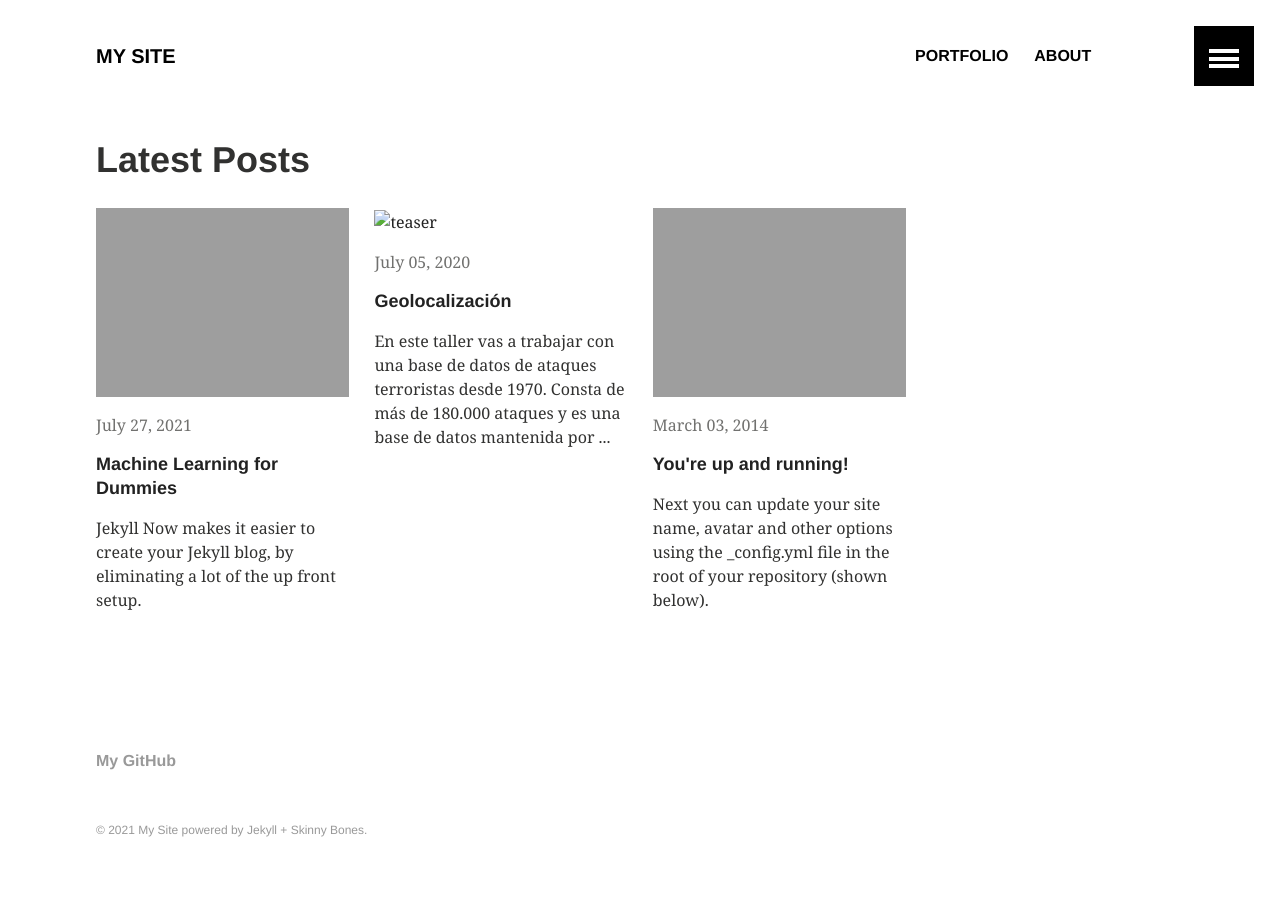
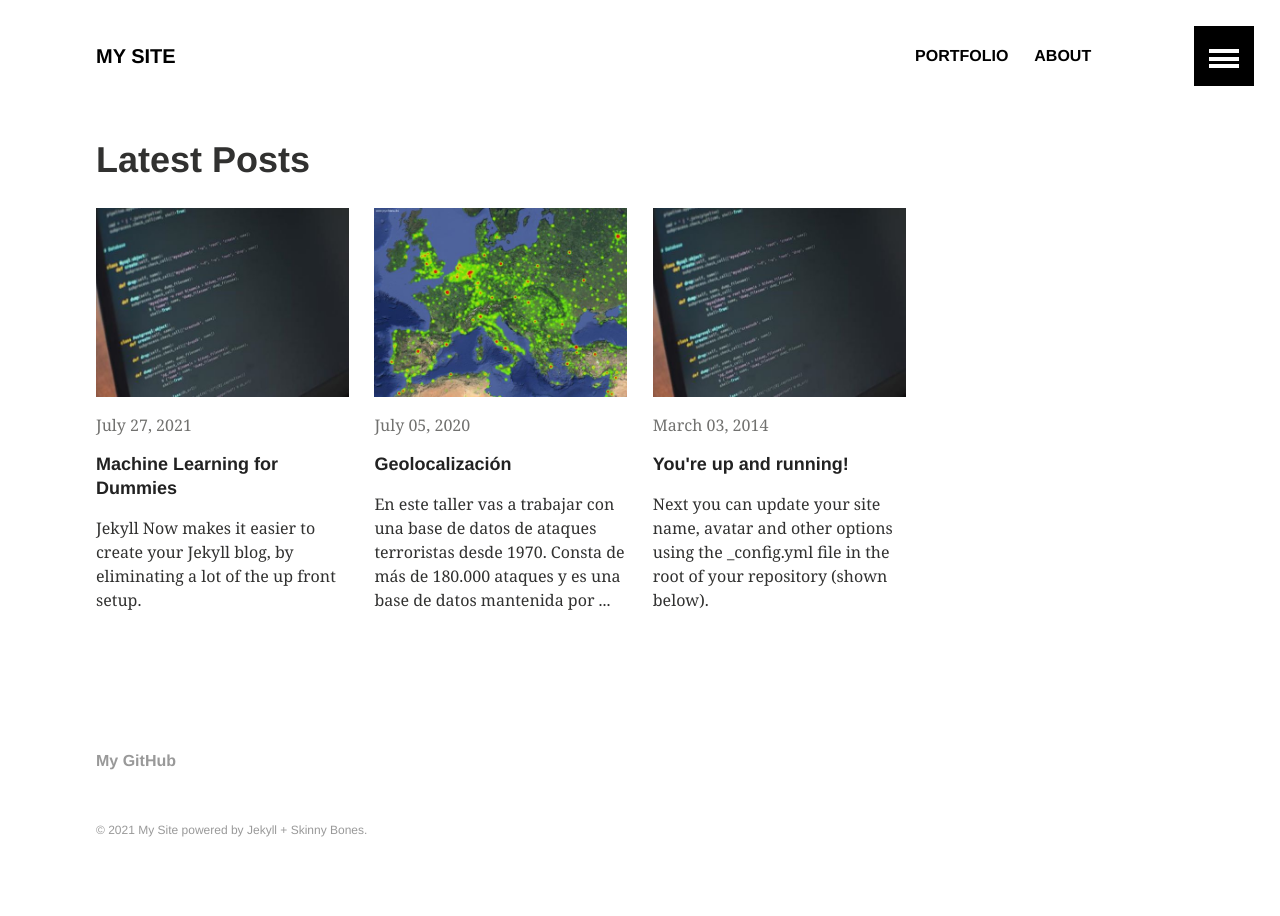
Before and after one commit to Suryayta/skinny_vacio, a Jekyll site: the page built from index.md, in a window 1280 px wide. Built offline with Jekyll 4.4.1, drawn with Linux system fonts in a browser that asks for light colours.

Commit message:
cambios posts

```diff
--- a/_config.yml
+++ b/_config.yml
@@ -3,7 +3,7 @@
 title: "My Site"
 description: "This is a description of my awesome site."
 logo: # 120x120 px default image used for Twitter summary card
-teaser: # 400x250 px default teaser image used in image archive grid
+teaser: code.jpg
 locale: en
 url: https://suryayta.github.io/skinny_vacio/
 feed:
```
Also changed, not shown: images/code.jpg (added), images/map.jpeg (added), images/python2.jpg (added), images/teaser.jpg (added).
